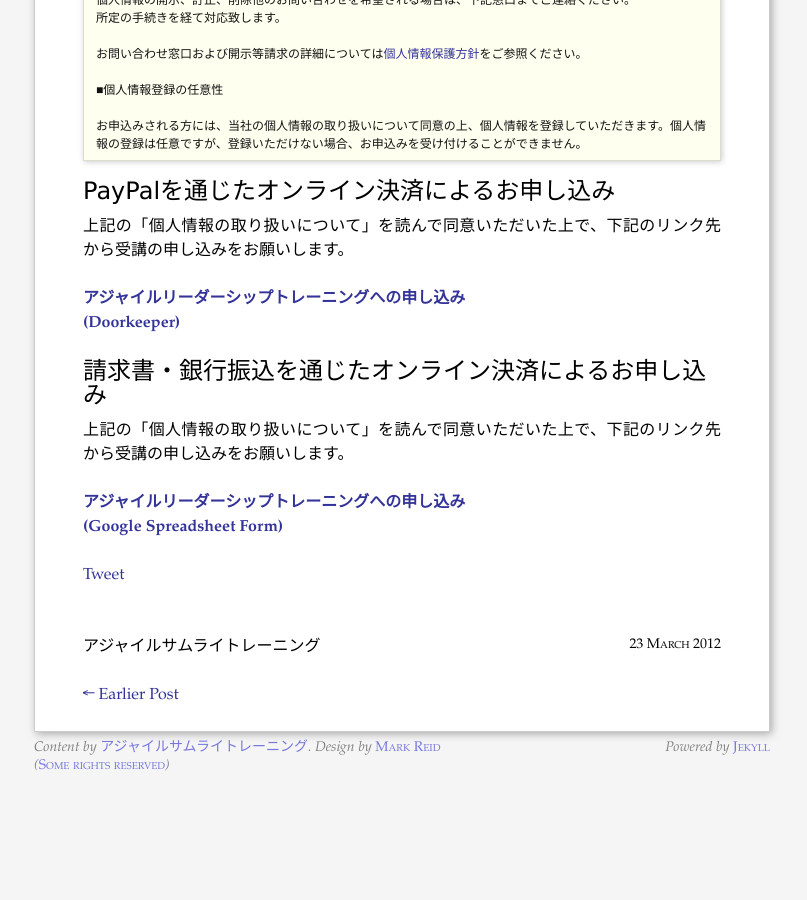
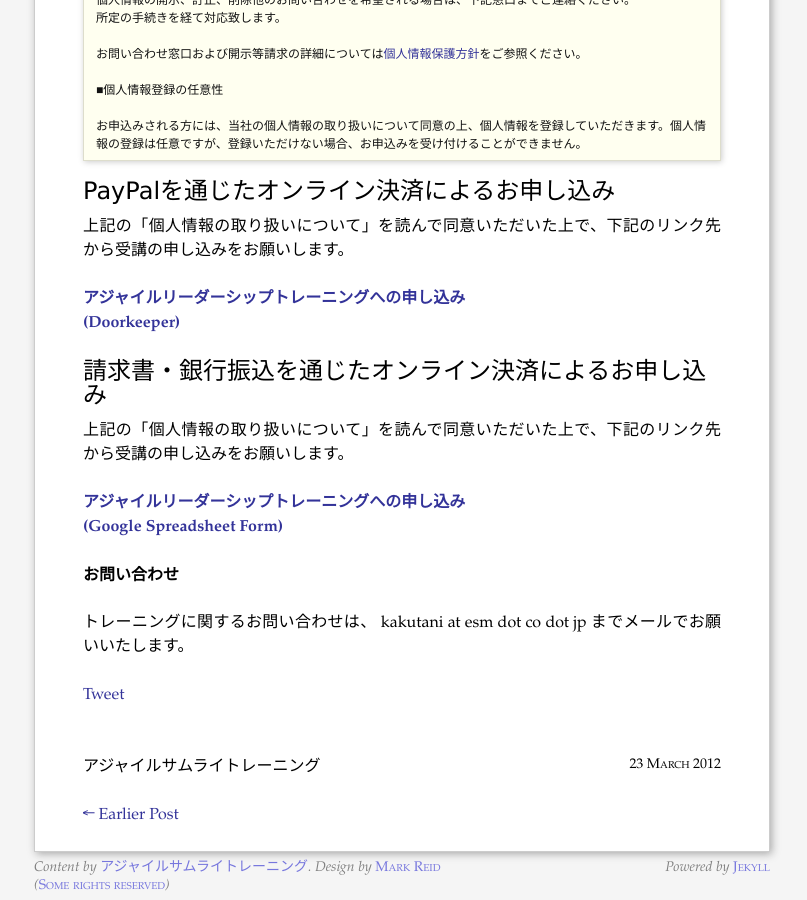
Before and after one commit to agile-samurai-ja/training, a Jekyll site: the page built from _posts/2012-03-23-agileleadership.md, in a window 1280 px wide and 900 px high, scrolled down 2820 px. Shown: the whole window, without its empty margins (238-1045 px from the left). Built offline with Jekyll 4.4.1, drawn with Linux system fonts in a browser that asks for light colours; comment, search, counter and statistics services are not loaded; before the commit the page ends 3600 px from its top, so only the background shows below that.

Commit message:
add contact.

```diff
--- a/_posts/2012-03-23-agileleadership.md
+++ b/_posts/2012-03-23-agileleadership.md
@@ -77,4 +77,8 @@ google_form_key: dGpNM01VTXVQWG9uRy1qWHRpbC1jcmc6MQ
 
 {% include training/registration-201203.md %}
 
+## お問い合わせ
+
+トレーニングに関するお問い合わせは、 kakutani at esm dot co dot jp までメールでお願いいたします。
+
 {% include training/social_buttons.html %}
```
Also changed, not shown: _posts/2012-03-22-inceptiondeck.md (+4 -0 lines).
